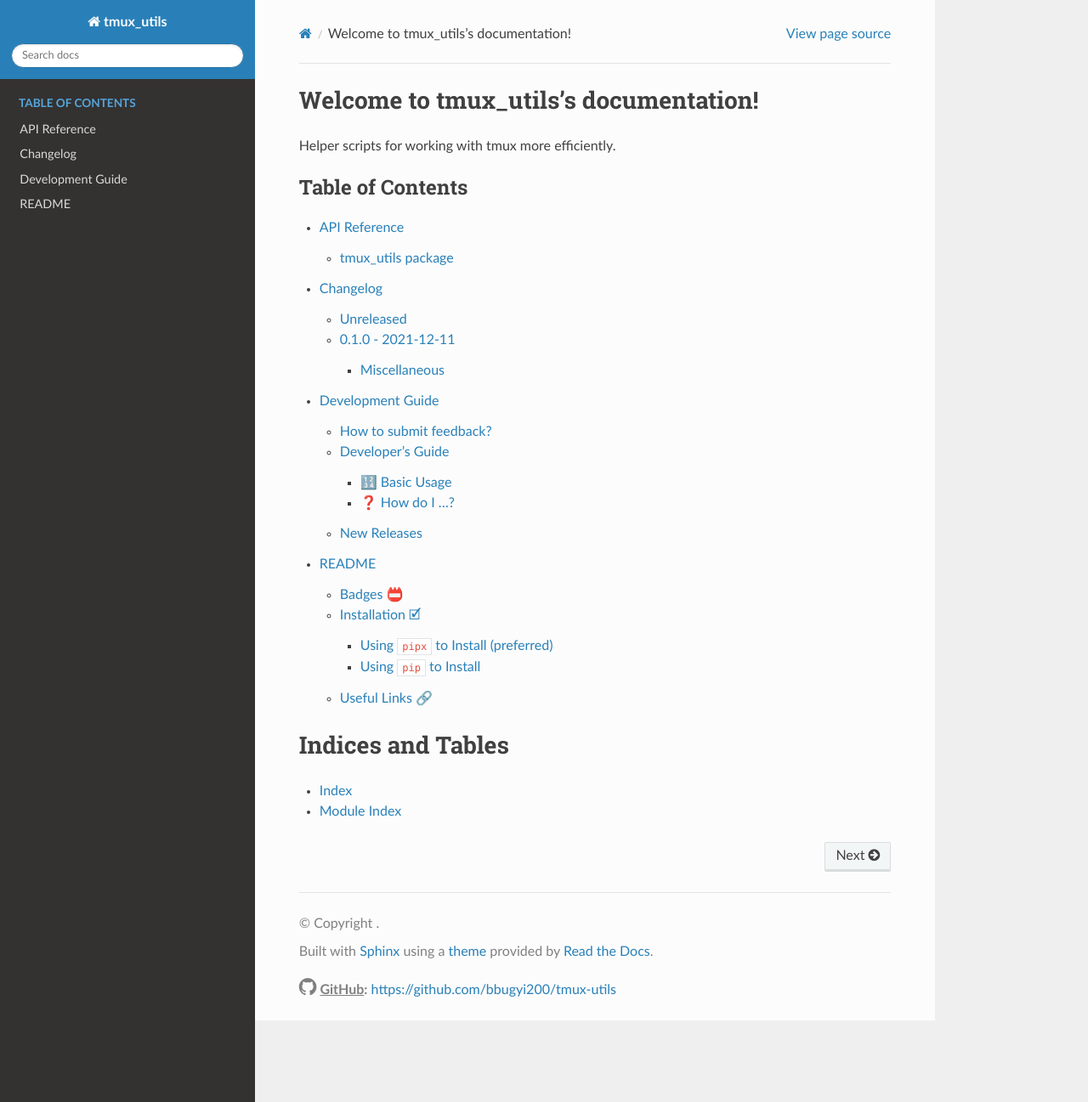
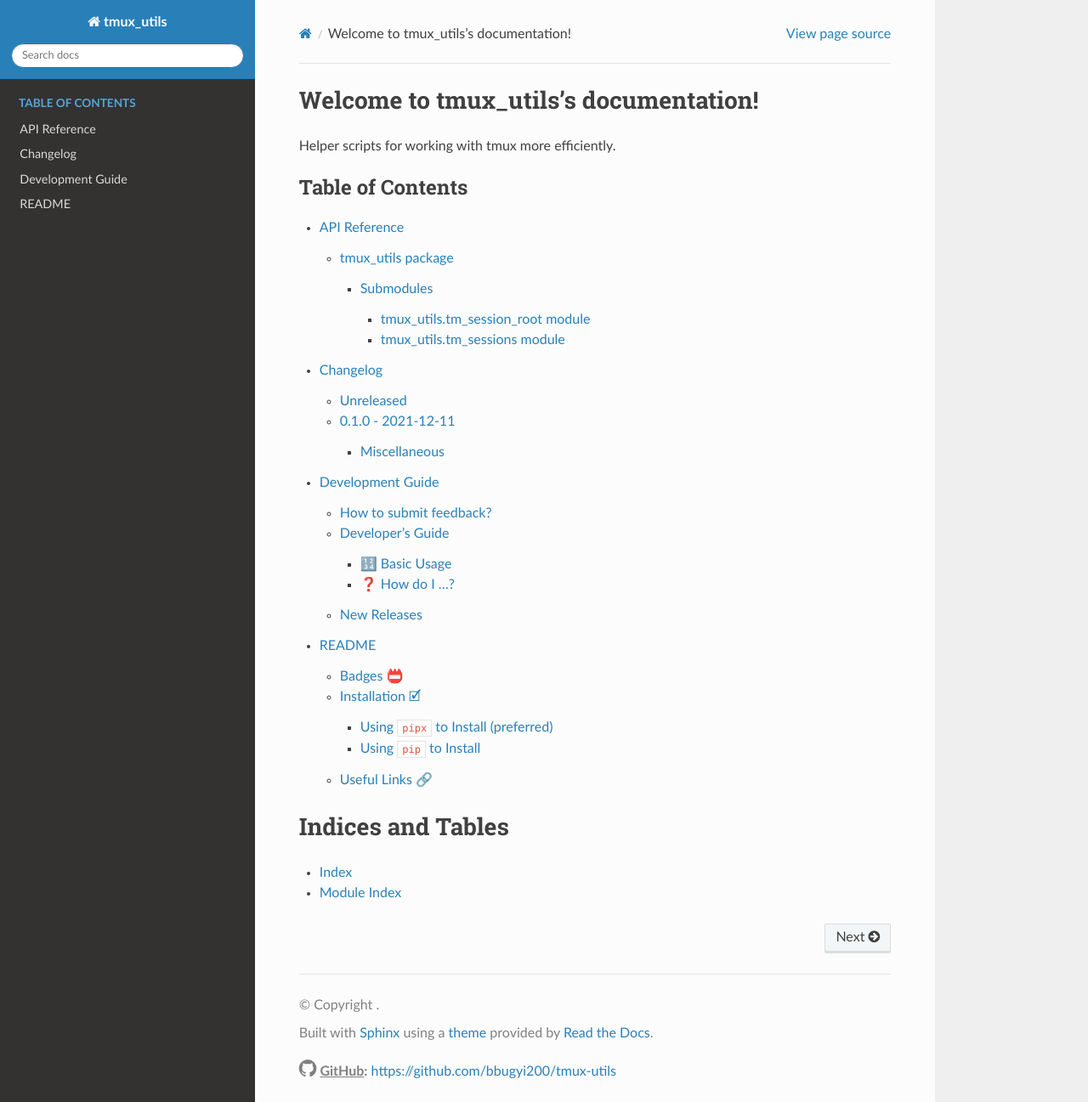
Before and after one commit to bbugyi200/tmux-utils, a Sphinx documentation site: the page built from docs/source/index.rst, in a window 1280 px wide and 1297 px high. Shown: the whole window at 85% size. Built offline with Sphinx 7.4.7 and the Read the Docs theme 2.0.0, drawn with Linux system fonts in a browser that asks for light colours.

```diff
--- a/docs/source/tmux_utils.rst
+++ b/docs/source/tmux_utils.rst
@@ -5,3 +5,12 @@ tmux\_utils package
    :members:
    :undoc-members:
    :show-inheritance:
+
+Submodules
+----------
+
+.. toctree::
+   :maxdepth: 4
+
+   tmux_utils.tm_session_root
+   tmux_utils.tm_sessions
--- /dev/null
+++ b/docs/source/tmux_utils.tm_session_root.rst
@@ -0,0 +1,7 @@
+tmux\_utils.tm\_session\_root module
+====================================
+
+.. automodule:: tmux_utils.tm_session_root
+   :members:
+   :undoc-members:
+   :show-inheritance:
--- /dev/null
+++ b/docs/source/tmux_utils.tm_sessions.rst
@@ -0,0 +1,7 @@
+tmux\_utils.tm\_sessions module
+===============================
+
+.. automodule:: tmux_utils.tm_sessions
+   :members:
+   :undoc-members:
+   :show-inheritance:
```
